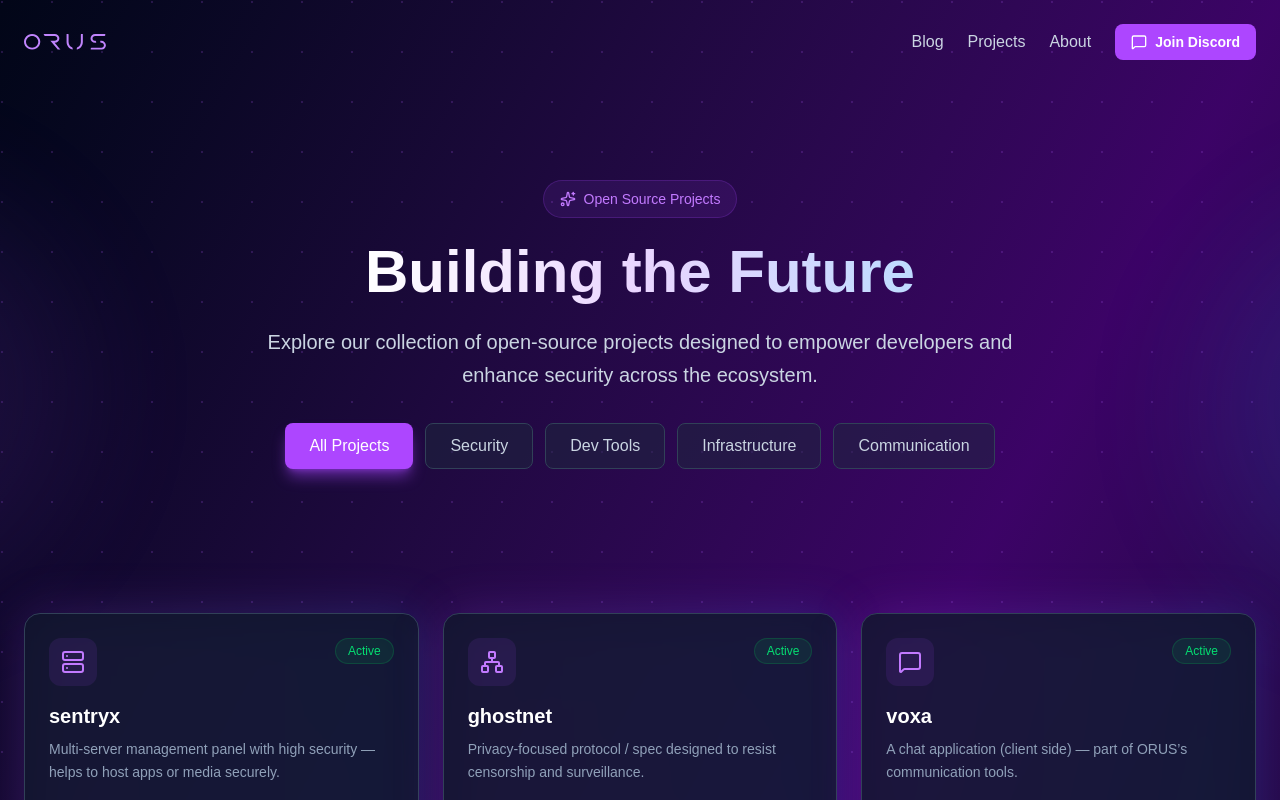
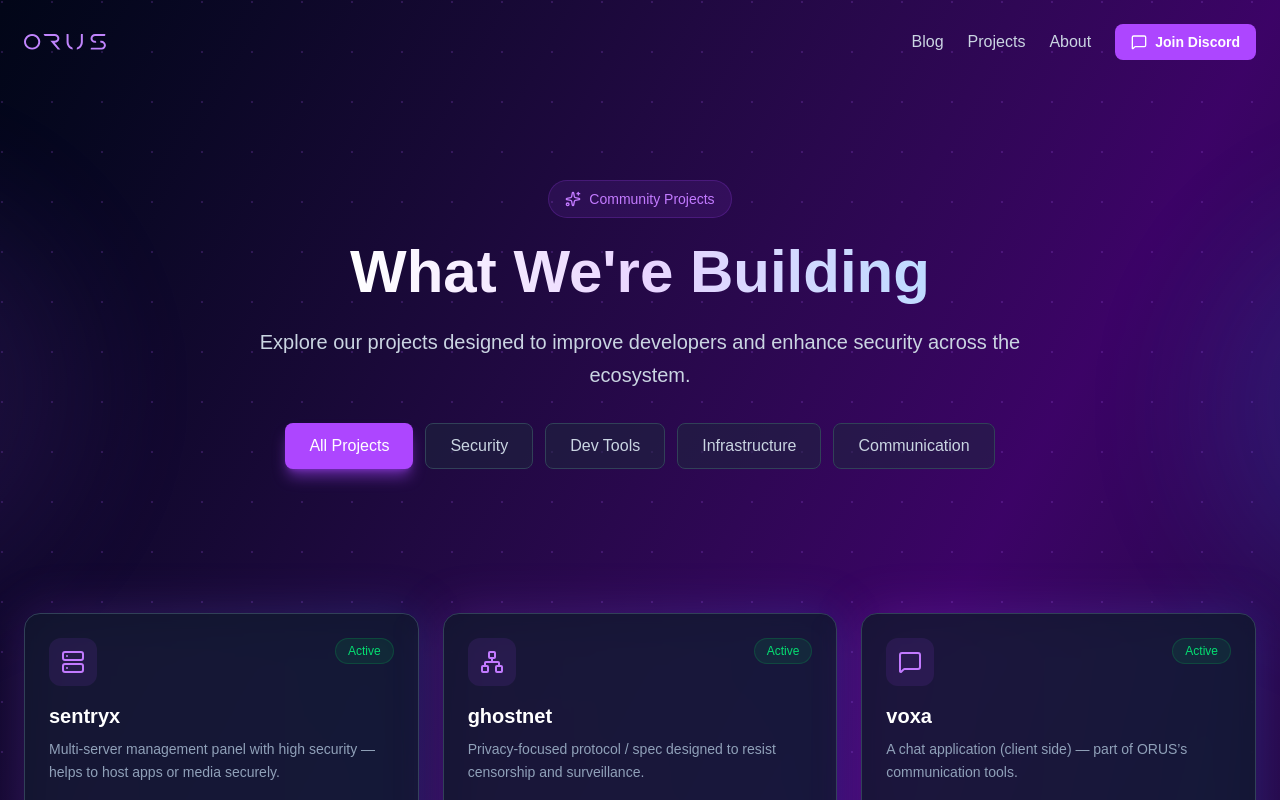
Before and after one commit to orus-dev/orus, a Next.js app: page /projects in a window 1280 px wide. Shown: the top 800 px of the page. Built offline with nearby package versions, Linux system fonts and the light colour scheme; no server answers.

Commit message:
Projects hero

```diff
--- a/src/app/projects/page.tsx
+++ b/src/app/projects/page.tsx
@@ -14,7 +14,7 @@ import WebStuff from "@/components/Web";
 import projects from "@/lib/projects";
 import formatNumber from "@/lib/formatNumber";
 
-export default function ProjectsPage() {
+export default function Projects() {
   const [mounted, setMounted] = useState(false);
   const [activeFilter, setActiveFilter] = useState("all");
   const [orgStats, setOrgStats] = useState({
@@ -84,7 +84,7 @@ export default function ProjectsPage() {
           <motion.div variants={itemVariants} className="mb-6">
             <span className="inline-flex items-center gap-2 px-4 py-2 bg-purple-500/10 border border-purple-500/20 rounded-full text-purple-400 text-sm">
               <Sparkles className="w-4 h-4" />
-              Open Source Projects
+              Community Projects
             </span>
           </motion.div>
 
@@ -93,7 +93,7 @@ export default function ProjectsPage() {
             className="text-5xl lg:text-6xl font-bold mb-6"
           >
             <span className="bg-linear-to-r from-white via-purple-200 to-blue-200 bg-clip-text text-transparent">
-              Building the Future
+              What We're Building
             </span>
           </motion.h1>
 
@@ -101,8 +101,8 @@ export default function ProjectsPage() {
             variants={itemVariants}
             className="text-xl text-slate-300 mb-8 leading-relaxed max-w-3xl mx-auto"
           >
-            Explore our collection of open-source projects designed to empower
-            developers and enhance security across the ecosystem.
+            Explore our projects designed to improve developers and enhance
+            security across the ecosystem.
           </motion.p>
 
           {/* Filter Tabs */}
```
